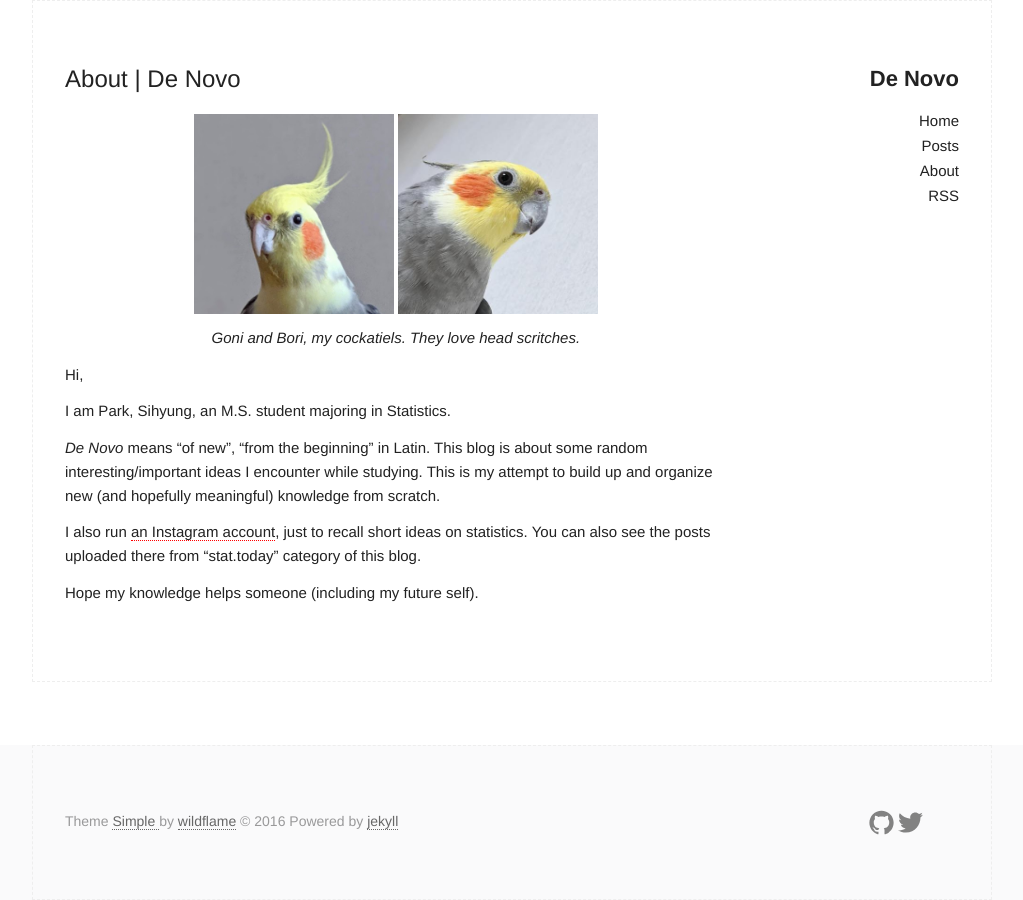
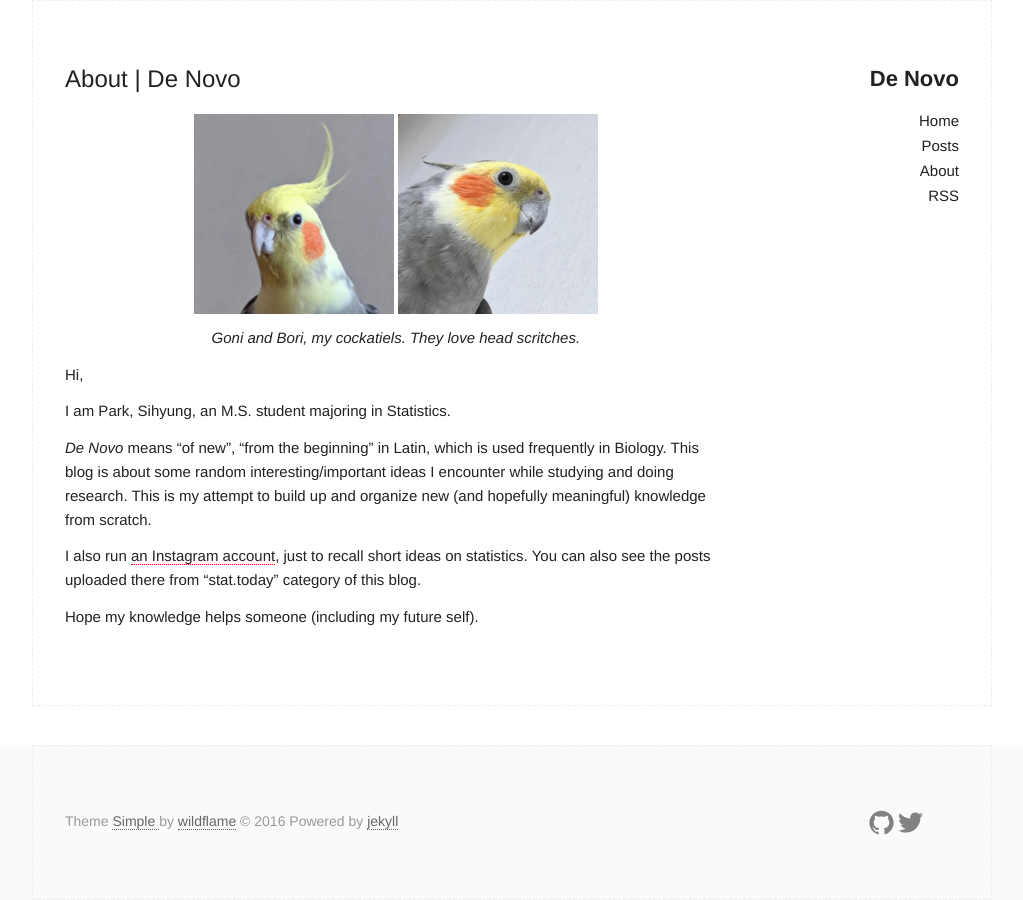
Before and after one commit to naturale0/naturale0.github.io, a Jekyll site: the page built from about.md, in a window 1280 px wide. Shown: the whole page, without its empty margins (128-1151 px from the left). Built offline with Jekyll 4.4.1, drawn with Linux system fonts in a browser that asks for light colours.

Commit message:
edit about page

```diff
--- a/about.md
+++ b/about.md
@@ -16,7 +16,7 @@ Hi,
 
 I am Park, Sihyung, an M.S. student majoring in Statistics.
 
-*De Novo* means "of new", "from the beginning" in Latin. This blog is about some random interesting/important ideas I encounter while studying. This is my attempt to build up and organize new (and hopefully meaningful) knowledge from scratch.
+*De Novo* means "of new", "from the beginning" in Latin, which is used frequently in Biology. This blog is about some random interesting/important ideas I encounter while studying and doing research. This is my attempt to build up and organize new (and hopefully meaningful) knowledge from scratch.
 
 I also run [an Instagram account](https://instagram.com/stat.today), just to recall short ideas on statistics. You can also see the posts uploaded there from "stat.today" category of this blog.
 
```
Also changed, not shown: 2 other files.
